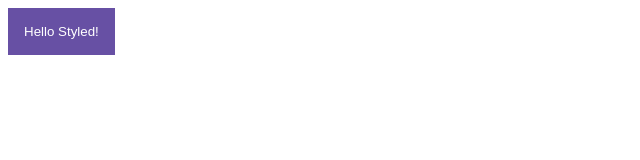
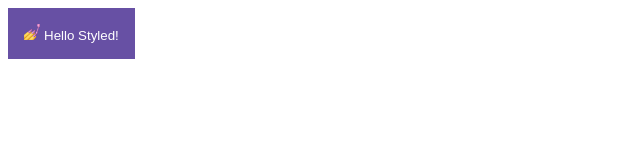
Before and after one commit to ChungO5/style_study, a React (Create React App) app: page / in a window 1280 px wide. Shown: the top 160 px of the page, without its empty margins (0-640 px from the left). Built offline with nearby package versions, Linux system fonts and the light colour scheme.

Commit message:
Nesting 문법

```diff
--- a/src/Button.js
+++ b/src/Button.js
@@ -1,10 +1,40 @@
+import React from "react";
 import styled from "styled-components";
 
-const Button = styled.button`
+const Icon = styled.img`
+    width: 16px;
+    height: 16px;
+`;
+
+const StyledButton = styled.button`
     background-color: #6750a4;
     border: none;
     color: #ffffff;
     padding: 16px;
+
+    // $ 선택자 : 자손 결합자(& 생략 가능)
+    ${Icon} {
+        margin-right: 4px;
+    }
+
+    // & 선택자 : 부모 선택자를 의미
+    &:hover,
+    &:active {
+        background-color: #463770;
+        // Nesting은 여러 겹으로 사용 가능
+        ${Icon} {
+            opacity: 0.2;
+        }
+    }
 `;
 
+const Button = ({ children, ...buttonProps }) => {
+    return (
+        <StyledButton {...buttonProps}>
+            <Icon src={require("./nail.png")} alt="nail icon" />
+            {children}
+        </StyledButton>
+    );
+};
+
 export default Button;
```
Also changed, not shown: src/nail.png (added).
